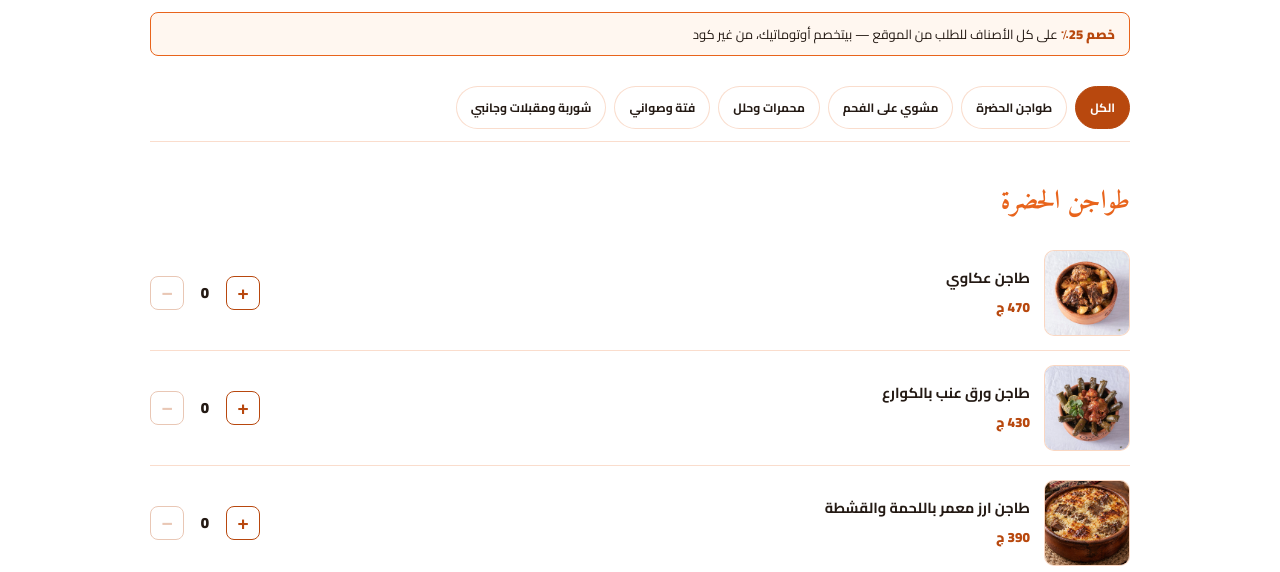
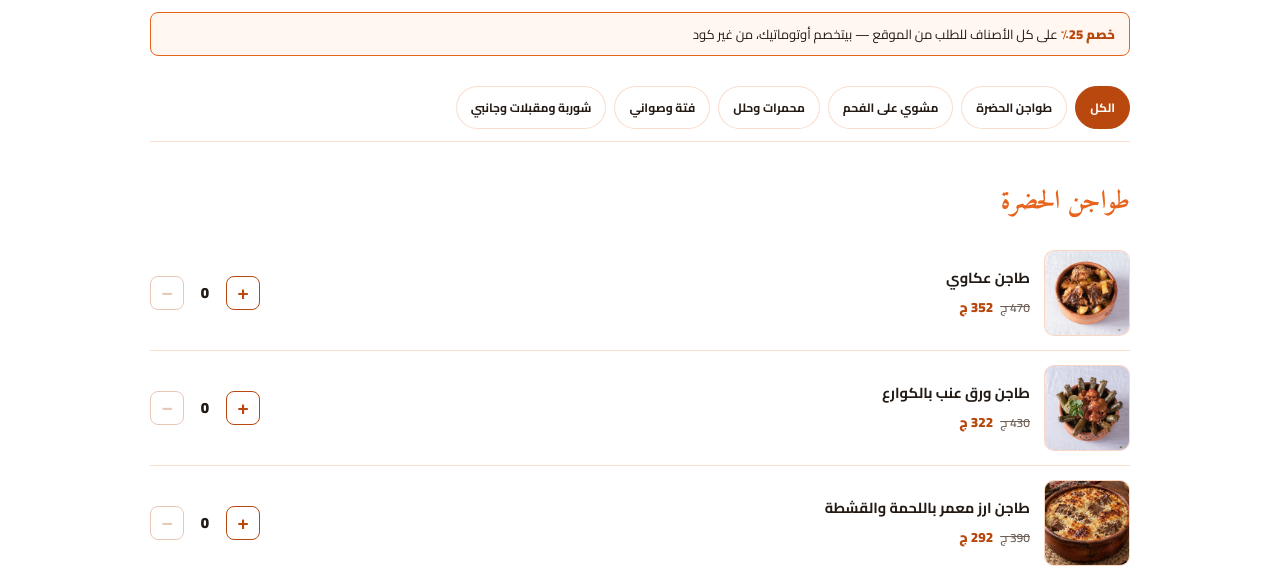
Before and after one commit to drkareemsobhi-png/elhadra-site, a plain HTML site: page order.html in a window 1280 px wide. Shown: the part 228-800 px from the top of the page. Drawn offline with Linux system fonts and the light colour scheme.

Commit message:
صفحة الأوردر: السعر بعد الخصم جنب كل صنف + إخفاء خانة الكود

```diff
--- a/order.html
+++ b/order.html
@@ -52,6 +52,7 @@ h2.cat{font-family:"Amiri",serif;font-size:26px;color:var(--orange);margin:30px
 .item .desc{margin:0 0 6px;font-size:12px;color:var(--muted);line-height:1.65}
 .item .price{font-size:13.5px;color:var(--orange-deep);font-weight:900}
 .item .price small{color:var(--muted);font-weight:600;font-size:11px}
+.item .price s{color:var(--muted);font-weight:600;font-size:12px;margin-inline-end:4px}
 .step{display:flex;align-items:center;gap:10px}
 .step button{width:34px;height:34px;border:1px solid var(--orange-deep);background:var(--bg);color:var(--orange-deep);font-size:19px;font-weight:900;line-height:1;cursor:pointer;border-radius:8px}
 .step button:disabled{opacity:.3;cursor:default}
@@ -970,6 +971,12 @@ function hoursUI() {
 
 /* ===== بناء المنيو ===== */
 function fmt(n) { return n + ' ج'; }
+/* سعر الصنف في المنيو: لما خصم الموقع شغال، القديم مشطوب والجديد جنبه.
+   نفس تقريب totals() (السعر − تقريب الخصم) عشان صنف واحد يطابق الشريط والشيت بالظبط. */
+function itemPrice(p) {
+  if (!(DISCOUNT_PCT > 0)) return fmt(p);
+  return '<s>' + fmt(p) + '</s> ' + fmt(p - Math.round(p * DISCOUNT_PCT / 100));
+}
 
 function esc(t){return String(t).replace(/[&<>"]/g,function(c){return {'&':'&amp;','<':'&lt;','>':'&gt;','"':'&quot;'}[c];});}
 function buildMenu() {
@@ -990,7 +997,7 @@ function buildMenu() {
       html += '<div class="item">' + thumb +
         '<div><h3>' + esc(it.n) + '</h3>' +
         (showDesc ? '<p class="desc">' + esc(it.d) + '</p>' : '') +
-        '<span class="price">' + fmt(it.p) +
+        '<span class="price">' + itemPrice(it.p) +
         (it.unit ? ' <small>' + it.unit + '</small>' : '') + '</span></div>' +
         '<div class="step">' +
         '<button type="button" data-act="inc" data-id="' + it.id + '" aria-label="زود">+</button>' +
@@ -1082,10 +1089,14 @@ function openSheet() {
     '<div class="lines">' + lines + '</div>' +
     '<div class="tot"><span>الأوردر</span><span id="sSub">' + fmt(x.t) + '</span></div>' +
     '<div class="tot discount-row" id="sDiscRow"' + (x.discount > 0 ? '' : ' hidden') + '><span id="sDiscLbl"></span><span id="sDisc"></span></div>' +
+    /* خانة الكود بتستخبى طول ما خصم الموقع شغال (كانت بتوحي إن الخصم محتاج كود).
+       بتفضل موجودة في الصفحة عشان منطق الكود ميتكسرش، وبتظهر لو الكود جه من اللينك (?code=). */
+    '<div id="couponBox"' + (DISCOUNT_PCT > 0 && !couponText ? ' hidden' : '') + '>' +
     '<label for="coupon">كود خصم (اختياري)</label>' +
     '<div class="coupon-in"><input id="coupon" autocomplete="off" autocapitalize="characters" spellcheck="false" placeholder="اكتب الكود" value="' + esc(couponText) + '">' +
     '<button type="button" id="applyCoupon">طبّق</button></div>' +
     '<div class="coupon-msg" id="couponMsg"></div>' +
+    '</div>' +
     '<label for="cname">اسمك</label><input id="cname" autocomplete="name" placeholder="الاسم بالكامل">' +
     '<label for="phone">رقم الموبايل</label><input id="phone" inputmode="numeric" autocomplete="tel" placeholder="01xxxxxxxxx">' +
     '<label for="area">منطقة التوصيل</label><select id="area"><option value="">اختار المنطقة</option>' + zoneOptions() + '</select>' +
```
